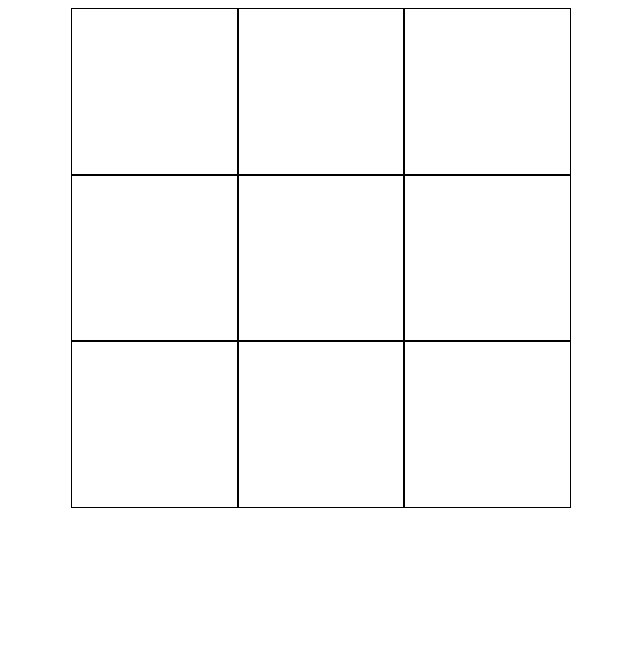
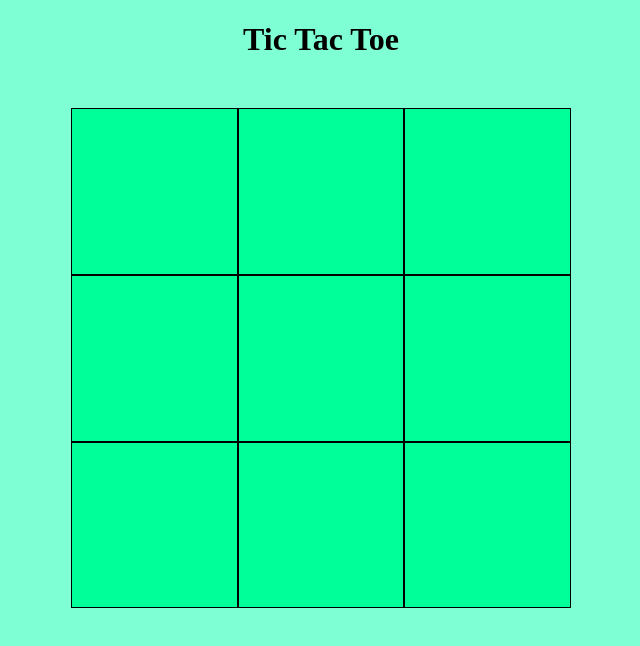
Before and after one commit to Fuksmate/TicTacToe-Vue, a Vue app in the folder my-vue-app/: page / in a window 1280 px wide. Shown: the top 646 px of the page, without its empty margins (319-959 px from the left). Built offline with nearby package versions, Linux system fonts and the light colour scheme.

Commit message:
MECHANIKA

```diff
--- a/my-vue-app/src/App.vue
+++ b/my-vue-app/src/App.vue
@@ -1,21 +1,29 @@
 <template>
   <div id="app">
-        <gam />
+            <h1 class="Tictac">Tic Tac Toe </h1>
+        <game />
 
   </div>
 </template>
 
 <script>
-import gam from '@/components/gam.vue';
+import game from '@/components/gam.vue';
 export default {
   name: 'App',
   components : {
-    gam,
+    game,
   },
 
 }
 </script>
 
 <style>
+body{
+  background-color: aquamarine;
+
+}
+.Tictac{
+text-align: center;
+}
 
 </style>
--- a/my-vue-app/src/components/gam.vue
+++ b/my-vue-app/src/components/gam.vue
@@ -5,9 +5,10 @@
 </template>
 
 <script>
- var a=0;
+
+ var endGame=0;
   export default {
-    name: 'gam',
+    name: 'game',
      data() { return {
          player: "1",
             pkt:[
@@ -16,9 +17,13 @@
     } },
      methods: {
         performMove(x) {
-          if(this.pkt[x]=='x'||this.pkt[x]=='y'||a==1){
-
-          }else{
+            if (this.player == 10){
+                    alert("remis");
+                }
+            if(endGame==1){
+                win(this.player);
+                }
+            else{
                     if(this.player%2 === 0){
                                 document.getElementById(x).style.backgroundColor = "White";
                                 this.pkt[x]='x';
@@ -29,6 +34,7 @@
                         this.pkt[x]='y';
                         this.player++
                     }
+
                     if(this.pkt[1]=='x' && this.pkt[2]=='x' && this.pkt[3]=='x'||
                         this.pkt[4]=='x' && this.pkt[5]=='x' && this.pkt[6]=='x'||
                         this.pkt[7]=='x' && this.pkt[8]=='x' && this.pkt[9]=='x'||
@@ -36,25 +42,41 @@
                         this.pkt[2]=='x' && this.pkt[5]=='x' && this.pkt[8]=='x'||
                         this.pkt[1]=='x' && this.pkt[4]=='x' && this.pkt[7]=='x'||
                         this.pkt[1]=='x' && this.pkt[5]=='x' && this.pkt[9]=='x'||
-        this.pkt[7]=='x' && this.pkt[5]=='x' && this.pkt[3]=='x'){
-         console.log("Wygrywa X");
-         a=1;
+                        this.pkt[7]=='x' && this.pkt[5]=='x' && this.pkt[3]=='x')
+                        {
+                        console.log("Wygrywa White");//White win
+                        endGame=1;
                             }
-     if(this.pkt[1]=='y' && this.pkt[2]=='y' && this.pkt[3]=='y'||
+                    else if(this.pkt[1]=='y' && this.pkt[2]=='y' && this.pkt[3]=='y'||
                         this.pkt[4]=='y' && this.pkt[5]=='y' && this.pkt[6]=='y'||
                         this.pkt[7]=='y' && this.pkt[8]=='y' && this.pkt[9]=='y'||
                         this.pkt[3]=='y' && this.pkt[6]=='y' && this.pkt[9]=='y'||
                         this.pkt[2]=='y' && this.pkt[5]=='y' && this.pkt[8]=='y'||
                         this.pkt[1]=='y' && this.pkt[4]=='y' && this.pkt[7]=='y'||
                         this.pkt[1]=='y' && this.pkt[5]=='y' && this.pkt[9]=='y'||
-        this.pkt[7]=='y' && this.pkt[5]=='y' && this.pkt[3]=='y'){
-         console.log("Wygrywa O");
-         a=1
+                        this.pkt[7]=='y' && this.pkt[5]=='y' && this.pkt[3]=='y')
+                        {
+                        console.log("Wygrywa Black"); //Black Win
+                        endGame=1;
                             }
+
                     }
+        },
+        Win(a){
+            if(this.player%2 === 0){
+                console.log('white');
                 }
+            else{
+                console.log('black');
+
                 }
+
         }
+
+    }
+
+}
+
 
 
 
@@ -64,9 +86,11 @@
 .game{
     width: 500px;
     height: 500px;
-    margin:0 auto;
+    margin:50px auto 0 auto;
+    background-color: #00ff99;
 }
 .box{
+
     width: calc((100% / 3) - 2px );
     height: calc((100% / 3) - 2px);
       border: 1px solid black;
```
Also changed, not shown: my-vue-app/src/assets/logo.png (deleted). Lines whose indentation alone changed are shown as unchanged.
